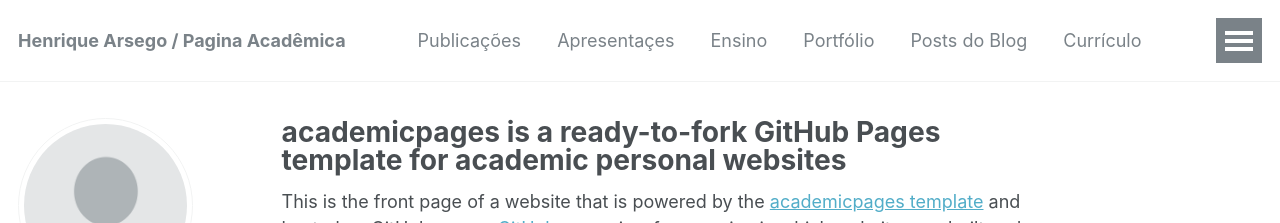
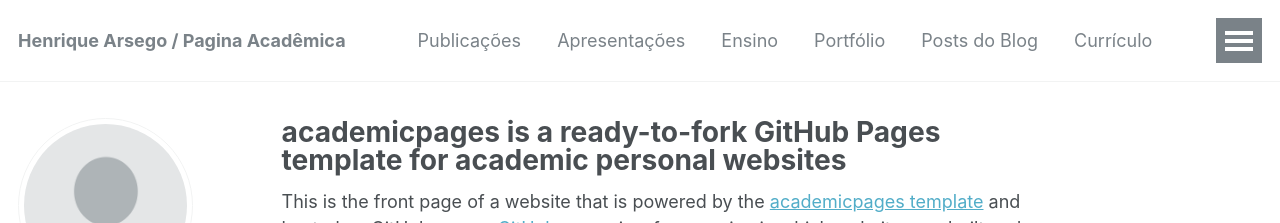
Before and after one commit to harsego/docs, a Jekyll site: the page built from _pages/about.md, in a window 1280 px wide and 900 px high. Shown: the top 223 px of the window. Built offline with Jekyll 4.4.1, drawn with Linux system fonts in a browser that asks for light colours; some web fonts are replaced.

Commit message:
Update navigation.yml

```diff
--- a/_data/navigation.yml
+++ b/_data/navigation.yml
@@ -3,7 +3,7 @@ main:
   - title: "Publicações"
     url: /publications/
 
-  - title: "Apresentaçes"
+  - title: "Apresentações"
     url: /talks/
 
   - title: "Ensino"
```
